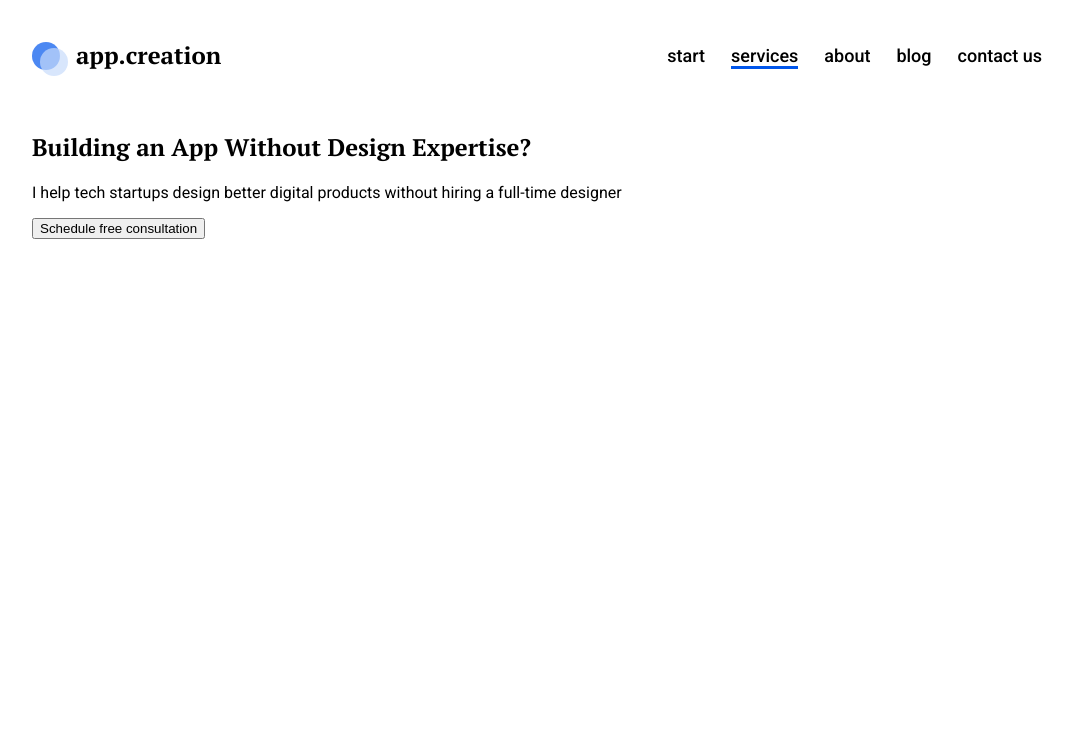
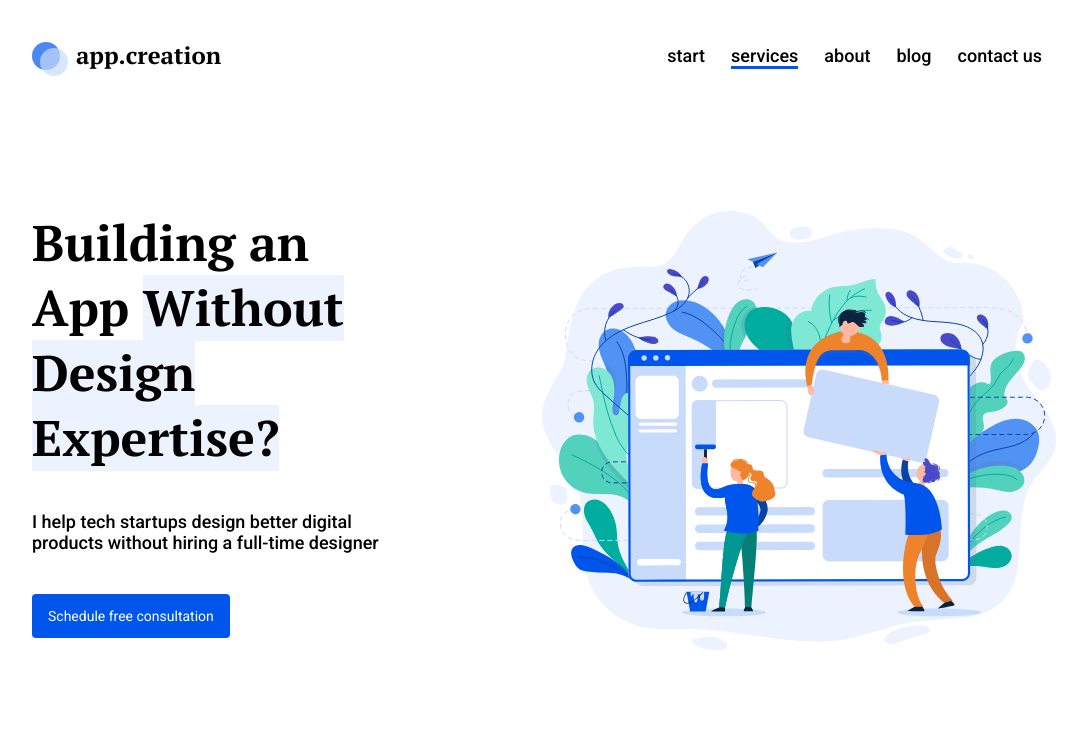
Before and after one commit to WebHeroSchool/newprojectA, a plain HTML site: page index.html in a window 1280 px wide. Shown: the whole page, without its empty margins (96-1183 px from the left). Drawn offline with Linux system fonts and the light colour scheme.

Commit message:
основной блок

```diff
--- a/index.html
+++ b/index.html
@@ -23,15 +23,12 @@
         <a class="menu__item" href="#">contact us</a>
       </nav>
     </header>
-    <section class="main-section">
-      <main class="main-content">
-        <h1 class="main-content__title">Building an App Without Design Expertise?</h1>
-        <p class="main-content__subtitle">I help tech startups design better digital products without hiring a full-time designer</p>
-        <button class="main-content__button" type="button" name="button">Schedule free consultation</button>
-      </main>
-      <div class="image-content">
-        <img class="image-content__image" src="" alt="">
-      </div>
+    <section class="main">
+      <h1 class="main__title">Building an App
+        <span class="main__title-text_highlight"> Without Design Expertise?</span>
+      </h1>
+      <p class="main__subtitle">I help tech startups design better digital products without hiring a full-time designer</p>
+      <a class="main__button" href="#">Schedule free consultation</a>
     </section>
   </div>
   </body>
--- a/styles.css
+++ b/styles.css
@@ -10,6 +10,7 @@ body {
 .header {
   display: flex;
   justify-content: space-between;
+  margin-bottom: 100px;
 }
 
 .logo {
@@ -80,10 +81,36 @@ body {
   width: 100%;
 }
 
-h1 {
-  font-family: "PT Serif", serif;
+.main {
+  padding: 0 63% 100px 0;
+  background: top right no-repeat url(img/mainimg.svg);
 }
 
-p {
-  font-family: "Roboto", sans-serif;
+.main__title {
+  margin: 0 0 40px 0;
+  font: bold 50px/65px "pt_serifbold", arial, helvetica, sans-serif;
 }
+
+.main__title-text_highlight {
+  background: #ecf3ff;
+}
+
+.main__subtitle {
+  margin: 0 0 41px 0;
+  font: 500 18px/21px "Roboto", arial, helvetica, sans-serif;
+}
+
+.main__button {
+  display: inline-block;
+  font: 14px/16px "Roboto", arial, helvetica, sans-serif;
+  color: #fff;
+  background: #0056ec;
+  padding: 14px 16px;
+  text-decoration: none;
+  border-radius: 4px;
+  transition: opacity .5s;
+}
+
+.main__button:hover {
+  opacity: .5;
+}
```
Also changed, not shown: img/mainimg.svg (added).
